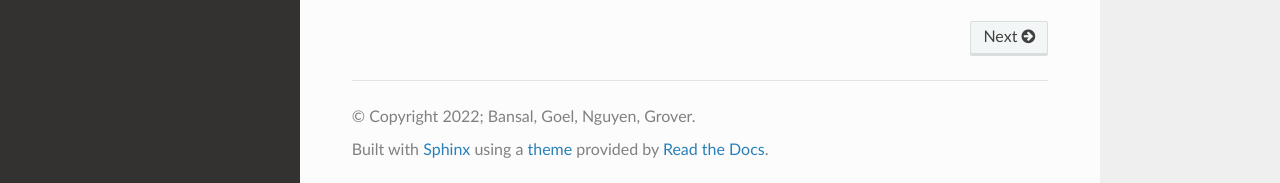
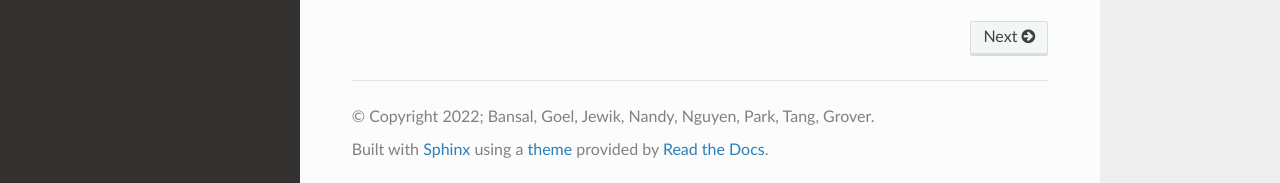
Before and after one commit to aditya-grover/climate-learn, a Sphinx documentation site: the page built from docs/source/index.rst, in a window 1280 px wide and 1162 px high. Shown: the part 976-1159 px from the top of the window. Built offline with Sphinx 7.4.7 and the Read the Docs theme 2.0.0, drawn with Linux system fonts in a browser that asks for light colours.

Commit message:
update citation info

```diff
--- a/docs/source/conf.py
+++ b/docs/source/conf.py
@@ -10,8 +10,17 @@
 # -- Project information
 
 project = 'ClimateLearn'
-copyright = '2022; Bansal, Goel, Nguyen, Grover'
-author = 'Hritik Bansal, Shashank Goel, Tung Nguyen, Aditya Grover'
+copyright = '2022; Bansal, Goel, Jewik, Nandy, Nguyen, Park, Tang, Grover'
+author = """
+    Hritik Bansal,
+    Shashank Goel,
+    Jason Jewik,
+    Siddharth Nandy,
+    Tung Nguyen,
+    Seongbin Park,
+    Jingchen Tang,
+    Aditya Grover
+"""
 
 release = '0.1'
 version = '0.1.0'
```
Also changed, not shown: 1 other file.
